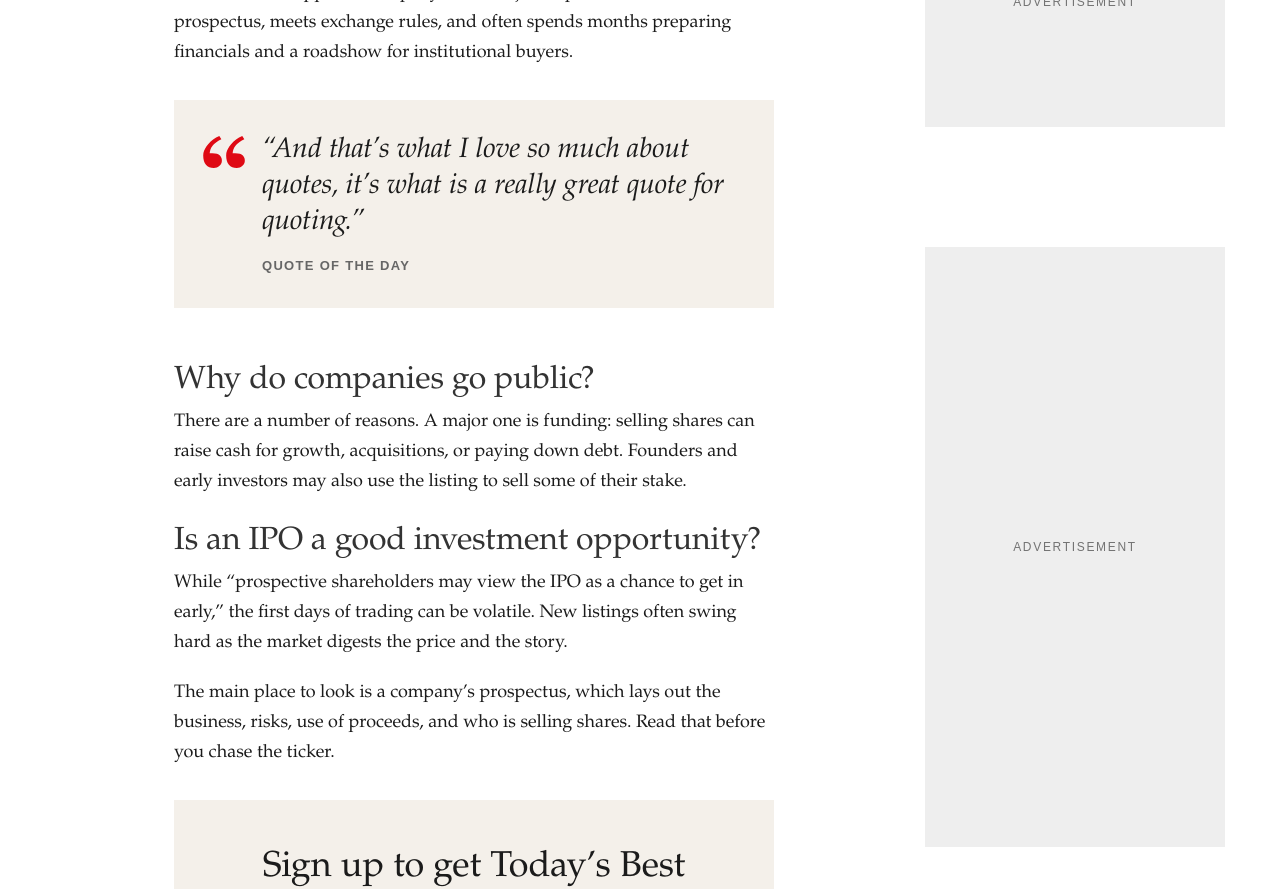
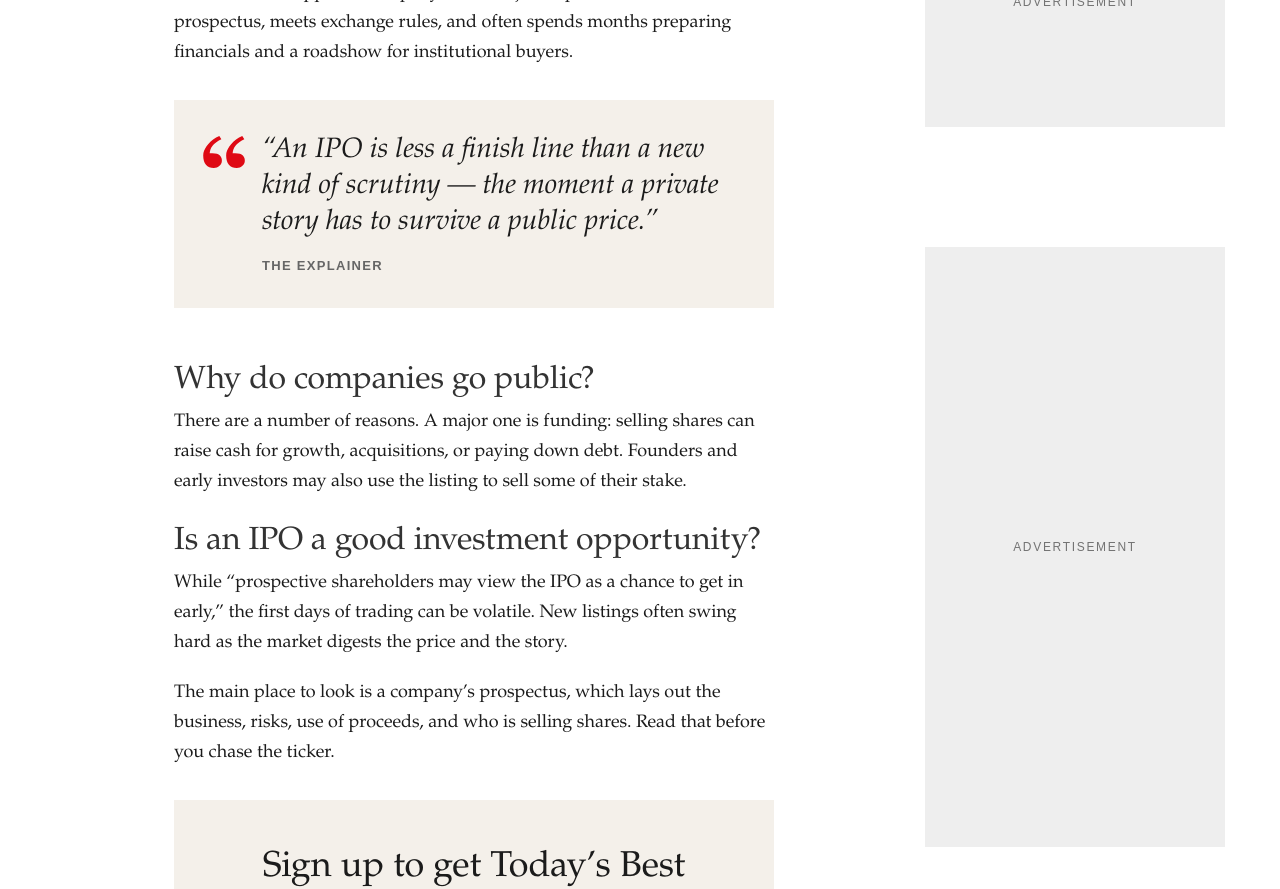
Before and after one commit to MattSmith02/week-morning-report, a Next.js app: page /article in a window 1280 px wide. Shown: the part 2140-3029 px from the top of the page. Built offline with nearby package versions, Linux system fonts and the light colour scheme.

Commit message:
Use an IPO explainer pull quote in the article.
Co-authored-by: Cursor <cursoragent@cursor.com>

```diff
--- a/src/app/article/page.tsx
+++ b/src/app/article/page.tsx
@@ -562,8 +562,8 @@ export default function ArticlePage() {
                 </div>
 
                 <PullQuote
-                  quote="And that’s what I love so much about quotes, it’s what is a really great quote for quoting."
-                  attribution="Quote of the day"
+                  quote="An IPO is less a finish line than a new kind of scrutiny — the moment a private story has to survive a public price."
+                  attribution="The Explainer"
                 />
 
                 <h2 className="mt-5 text-[32px] leading-[42px] tracking-[-0.096px] text-[#333333]" style={roman}>
```
